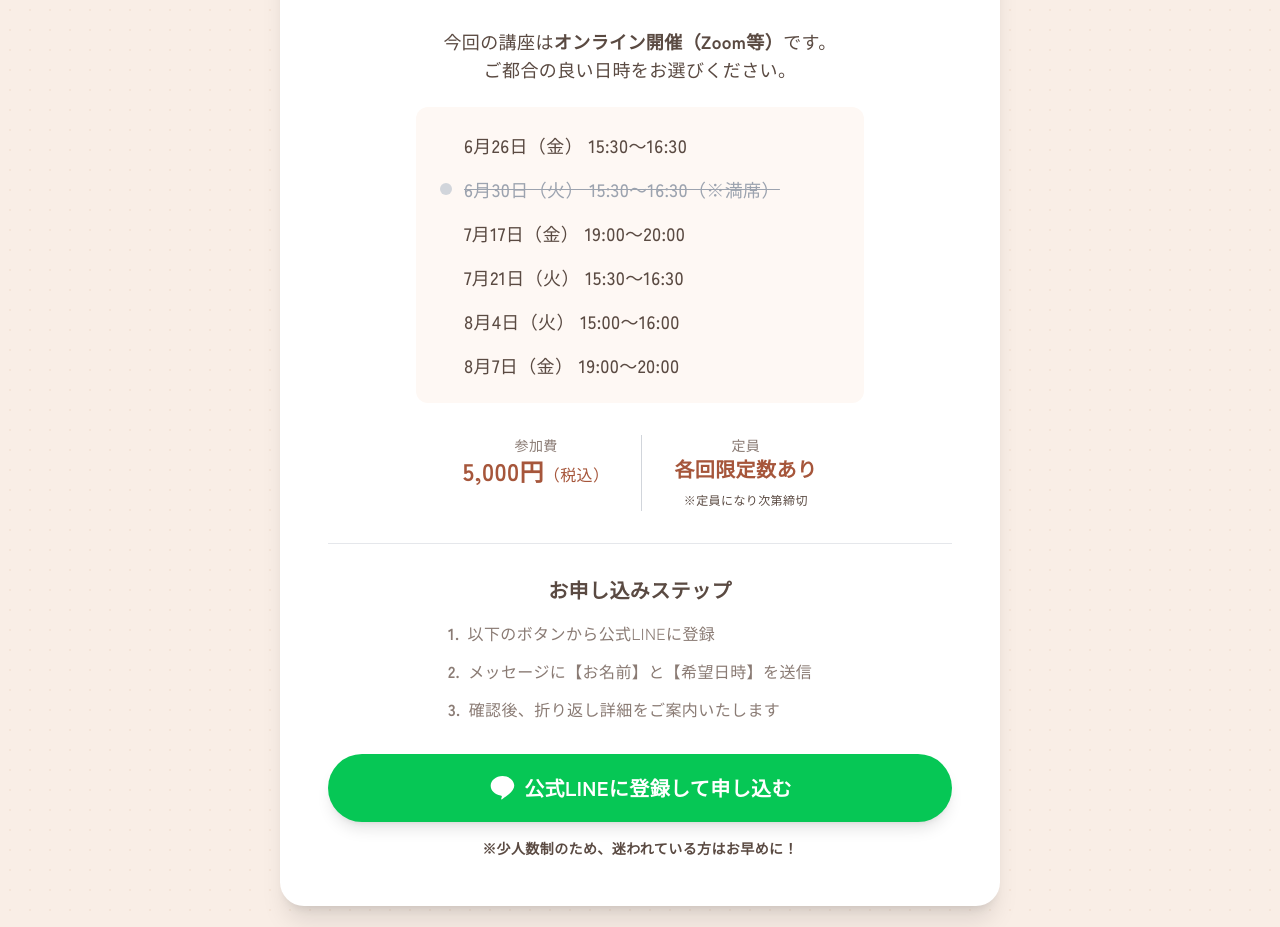
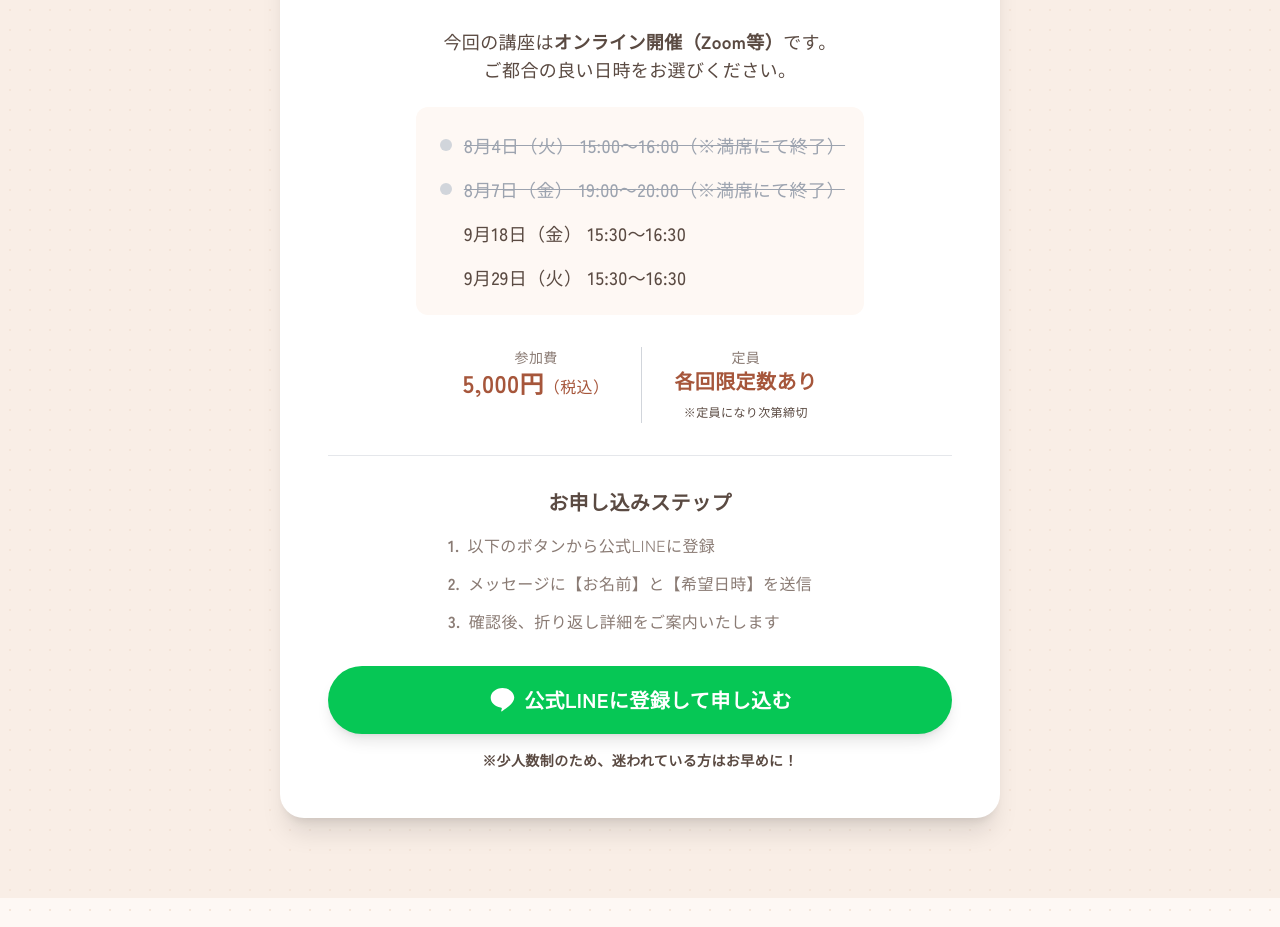
Before and after one commit to m25amj-netizen/german-communication, a plain HTML site: page index.html in a window 1280 px wide. Shown: the part 7500-8427 px from the top of the page. Drawn offline with nearby package versions, Linux system fonts and the light colour scheme.

Commit message:
Update index.html

```diff
--- a/index.html
+++ b/index.html
@@ -380,29 +380,21 @@
 
                 <div class="bg-brand-light p-6 rounded-xl text-left max-w-md mx-auto mb-8">
                     <ul class="space-y-4 font-medium text-lg">
-                        <li class="flex items-center">
-                            <span class="w-3 h-3 rounded-full bg-brand-DEFAULT mr-3"></span>
-                            6月26日（金） 15:30〜16:30
+                        <li class="flex items-center text-gray-400 line-through">
+                            <span class="w-3 h-3 rounded-full bg-gray-300 mr-3"></span>
+                            8月4日（火） 15:00〜16:00（※満席にて終了）
                         </li>
                         <li class="flex items-center text-gray-400 line-through">
                             <span class="w-3 h-3 rounded-full bg-gray-300 mr-3"></span>
-                            6月30日（火） 15:30〜16:30（※満席）
+                            8月7日（金） 19:00〜20:00（※満席にて終了）
                         </li>
                         <li class="flex items-center">
                             <span class="w-3 h-3 rounded-full bg-brand-DEFAULT mr-3"></span>
-                            7月17日（金） 19:00〜20:00
+                            9月18日（金） 15:30〜16:30
                         </li>
                         <li class="flex items-center">
                             <span class="w-3 h-3 rounded-full bg-brand-DEFAULT mr-3"></span>
-                            7月21日（火） 15:30〜16:30
-                        </li>
-                        <li class="flex items-center">
-                            <span class="w-3 h-3 rounded-full bg-brand-DEFAULT mr-3"></span>
-                            8月4日（火） 15:00〜16:00
-                        </li>
-                        <li class="flex items-center">
-                            <span class="w-3 h-3 rounded-full bg-brand-DEFAULT mr-3"></span>
-                            8月7日（金） 19:00〜20:00
+                            9月29日（火） 15:30〜16:30
                         </li>
                     </ul>
                 </div>
```
